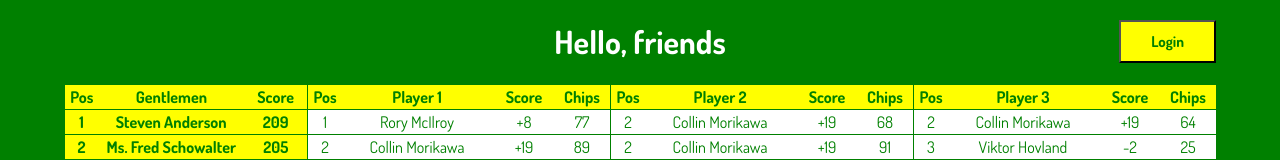
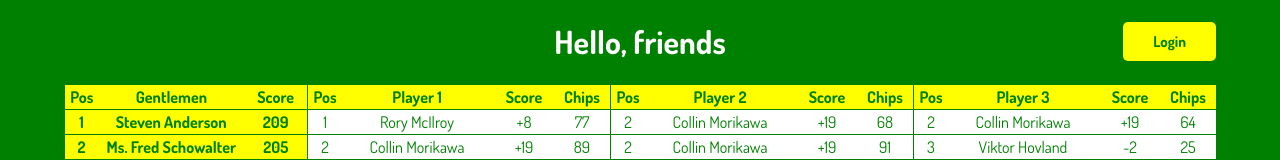
Before and after one commit to gwaltneyluke/react-golf-pool, a React (Create React App) app: page / in a window 1280 px wide. Shown: the top 160 px of the page. Built offline with nearby package versions, Linux system fonts and the light colour scheme.

Commit message:
feat: button styling

```diff
--- a/src/App.css
+++ b/src/App.css
@@ -2,6 +2,7 @@
   --primary-color: green;
   --secondary-color: white;
   --accent-color: yellow;
+  --button-hover-color: rgb(255, 255, 150);
 }
 
 * {
@@ -27,13 +28,24 @@ html, body, div#root, div.App {
   flex: 1 1 33%;
 }
 
-button.top-bar-button {
+.top-bar-button {
   background-color: var(--accent-color);
+  border: none;
+  border-radius: 5px;
   color: var(--primary-color);
+  cursor: pointer;
   float: right;
   padding: 10px 30px;
   font-size: 15px;
   font-weight: bold;
+}
+
+.top-bar-button:hover {
+  background-color: var(--button-hover-color)
+}
+
+.top-bar-button:active {
+  background-color: var(--secondary-color);
 }
 
 .leaderboard-container {
```
